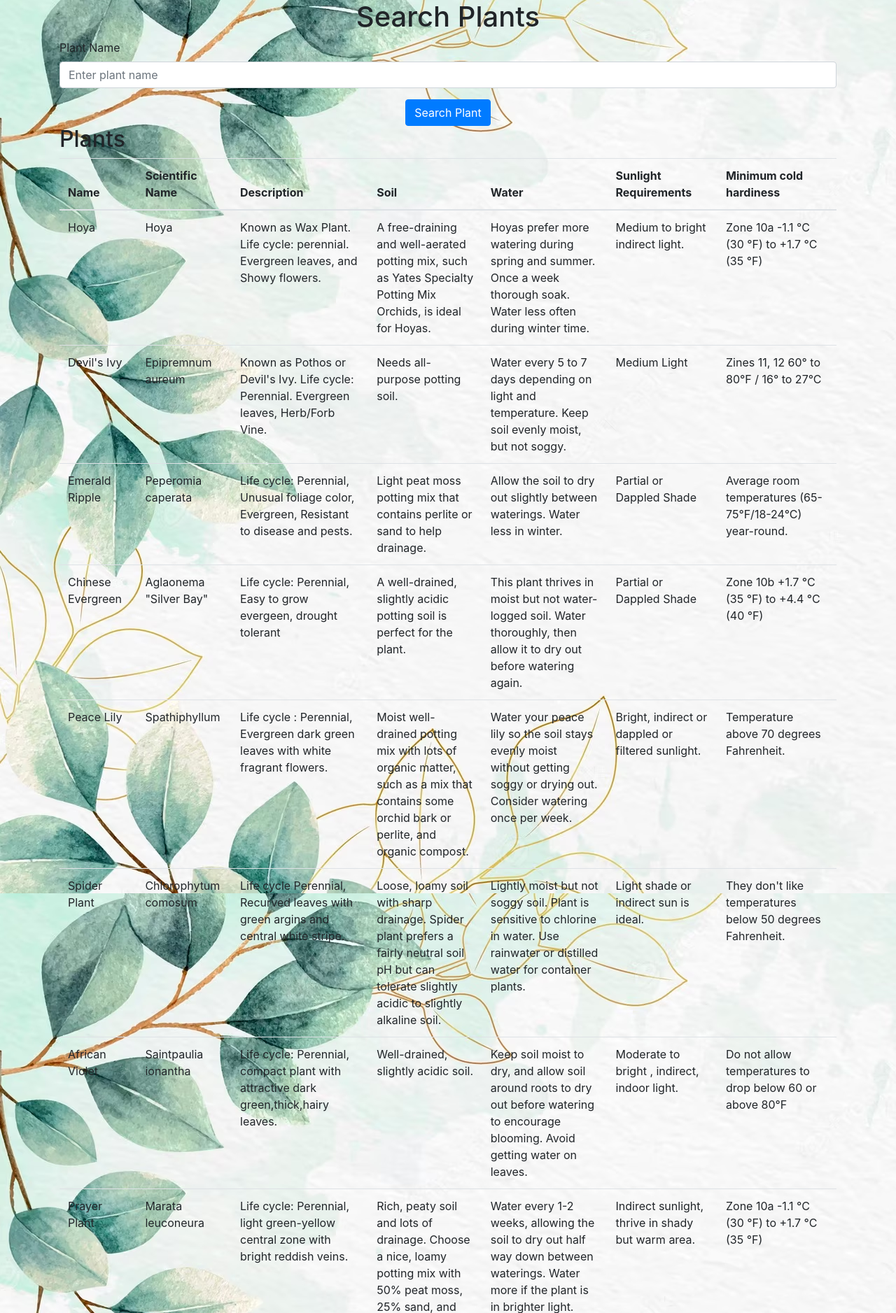
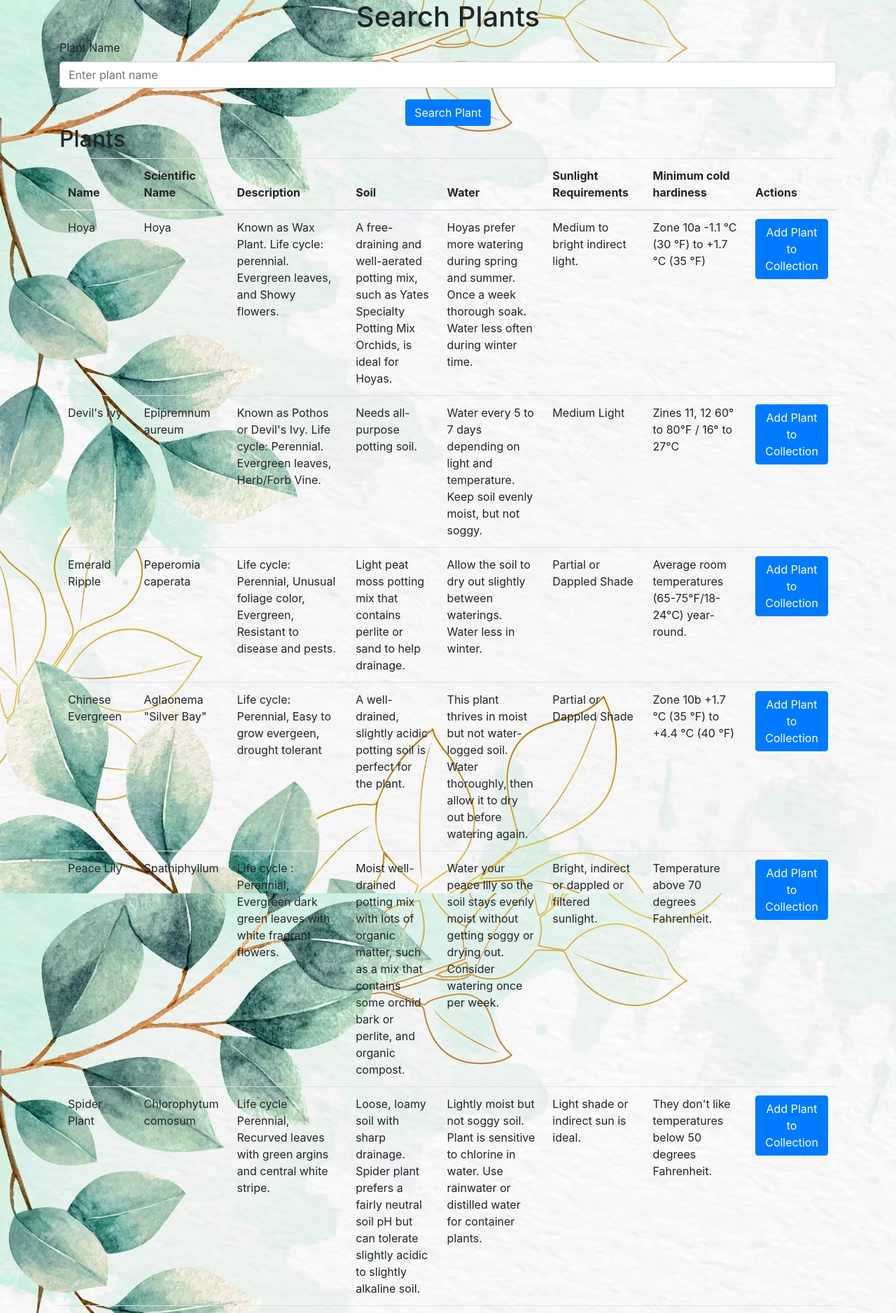
Before and after one commit to jackiemed96/CMPE195A_Project, a Flask app: page /search in a window 1280 px wide. Shown: the part 56-1933 px from the top of the page at 70% size. Run offline with Flask 3, Linux system fonts and the light colour scheme; a user stored in the database is signed in; some libraries are stand-ins or nearby versions.

Commit message:
one more sorry

```diff
--- a/smart_planter/planter/templates/search-plant.html
+++ b/smart_planter/planter/templates/search-plant.html
@@ -31,6 +31,7 @@
             <th scope="col">Water</th>
             <th scope="col">Sunlight Requirements</th>
             <th scope="col">Minimum cold hardiness</th>
+            <th scope="col">Actions</th>
         </tr>
     </thead>
     <tbody>
@@ -43,6 +44,12 @@
                 <td>{{ plant.water }}</td>
                 <td>{{ plant.sunlight_requirements }}</td>
                 <td>{{ plant.minimum_cold_hardiness }}</td>
+                <td class="text-right">
+                    <form method="POST" action="/add-to-user-plants">
+                        <input type="hidden" name="plant_name" value="{{ plant.name }}">
+                        <button type="submit" class="btn btn-primary">Add Plant to Collection</button>
+                    </form>
+                </td>
             </tr>
         {% endfor %}
     </tbody>
--- a/smart_planter/planter/views.py
+++ b/smart_planter/planter/views.py
@@ -76,11 +76,8 @@ def sign_up():
 @views.route("/", methods=["GET"])
 @login_required
 def home():
-    user_plants = UserPlants.query.all()
-
-    # Retrieve the current plant for the logged-in user
+    user_plants = UserPlants.query.filter_by(user=current_user.id).all()
     current_plant = UserPlants.query.filter_by(user=current_user.id, current=True).first()
-
     return render_template("home.html", user=current_user, plants=user_plants, current_plant=current_plant)
 
 
@@ -107,7 +104,7 @@ def search_plant():
     if request.method == "POST":
         if request.form:
             plant_name = request.form.get("plant_name")
-            plant = Plant.query.filter_by(name=plant_name).first()
+            plant = Plant.query.filter(Plant.name.ilike(f"%{plant_name}%")).first()
 
             if plant:
                 flash(f"Plant '{plant.name}' found!", category="success")
@@ -174,6 +171,7 @@ def delete_plant():
 @views.route("/set-current-plant", methods=["POST"])
 def set_current_plant():
     plant_name = request.form.get("current_plant")
+    print(f"Received plant name: {plant_name}")
     user_plant = UserPlants.query.filter_by(user=current_user.id, plant=plant_name).first()
 
     # Unset the current plant for this user
```
